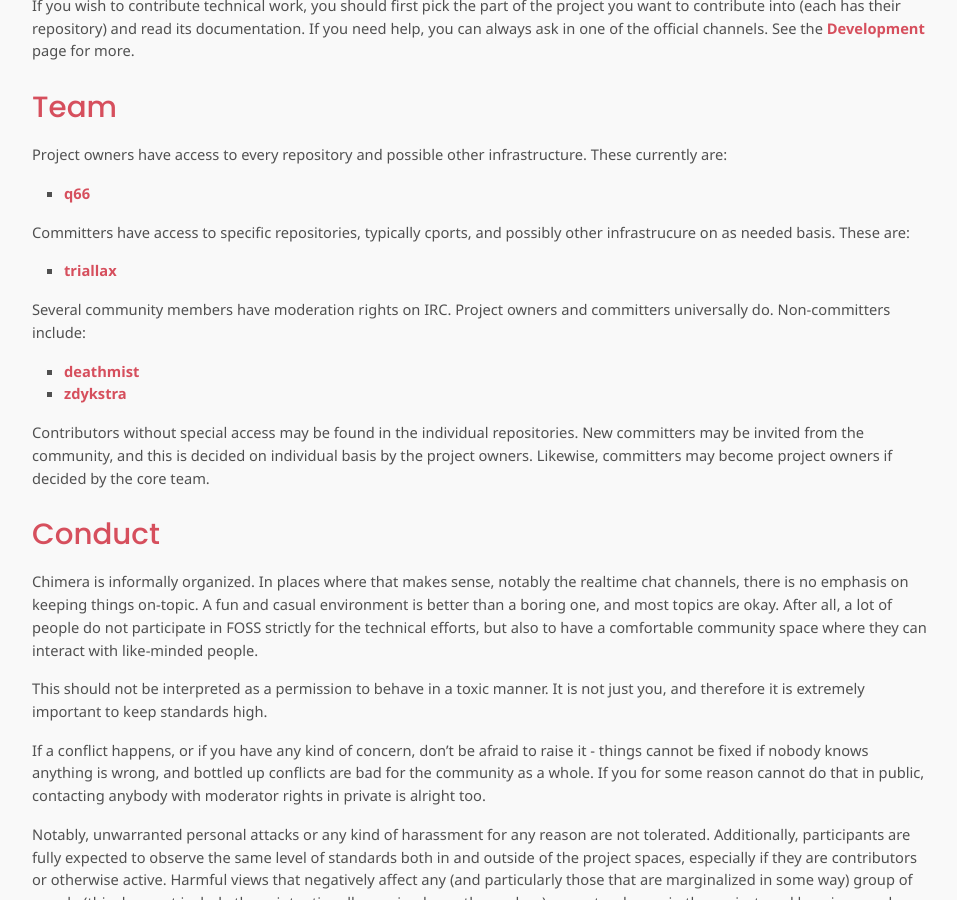
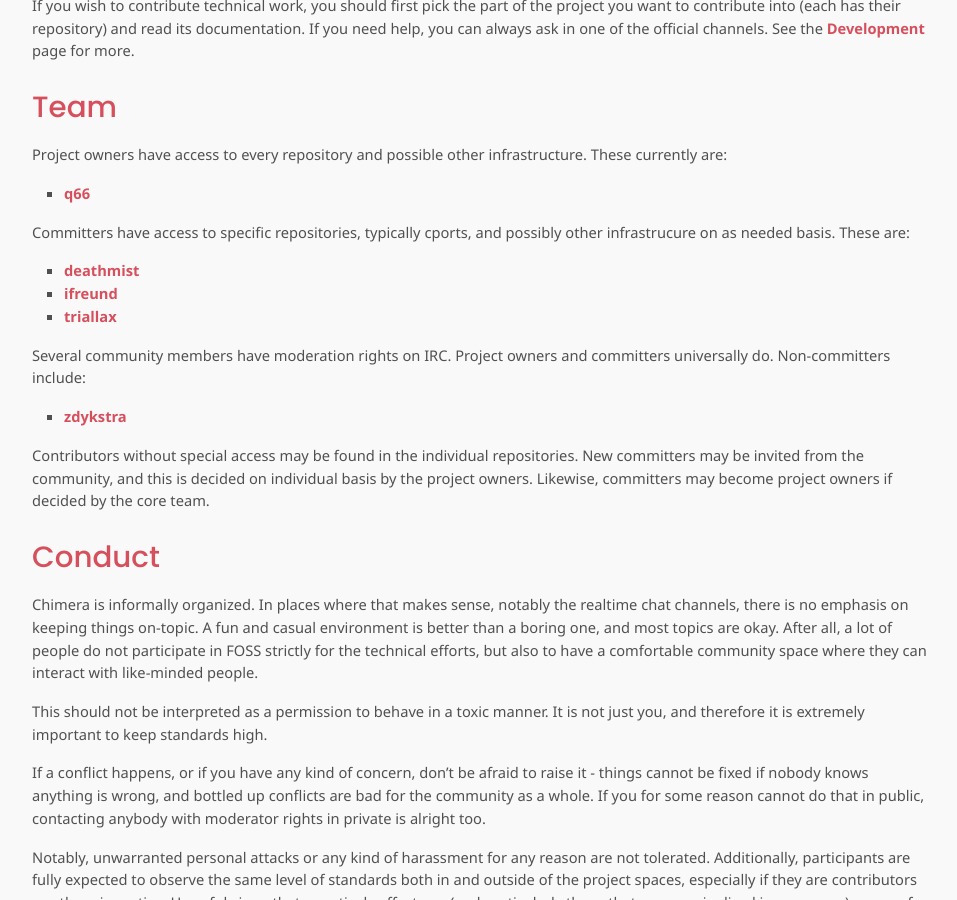
Before and after one commit to chimera-linux/chimera-linux.github.io, a Jekyll site: the page built from community/index.md, in a window 1280 px wide and 900 px high, scrolled down 1236 px. Shown: the whole window, without its empty margins (160-1117 px from the left). Built offline with Jekyll 4.4.1, drawn with Linux system fonts in a browser that asks for light colours.

Commit message:
update committers list

```diff
--- a/community/index.md
+++ b/community/index.md
@@ -72,12 +72,13 @@
 Committers have access to specific repositories, typically cports, and
 possibly other infrastrucure on as needed basis. These are:
 
+* [deathmist](https://github.com/JamiKettunen)
+* [ifreund](https://github.com/ifreund)
 * [triallax](https://github.com/triallax)
 
 Several community members have moderation rights on IRC. Project owners
 and committers universally do. Non-committers include:
 
-* [deathmist](https://github.com/JamiKettunen)
 * [zdykstra](https://github.com/zdykstra)
 
 Contributors without special access may be found in the individual
```
